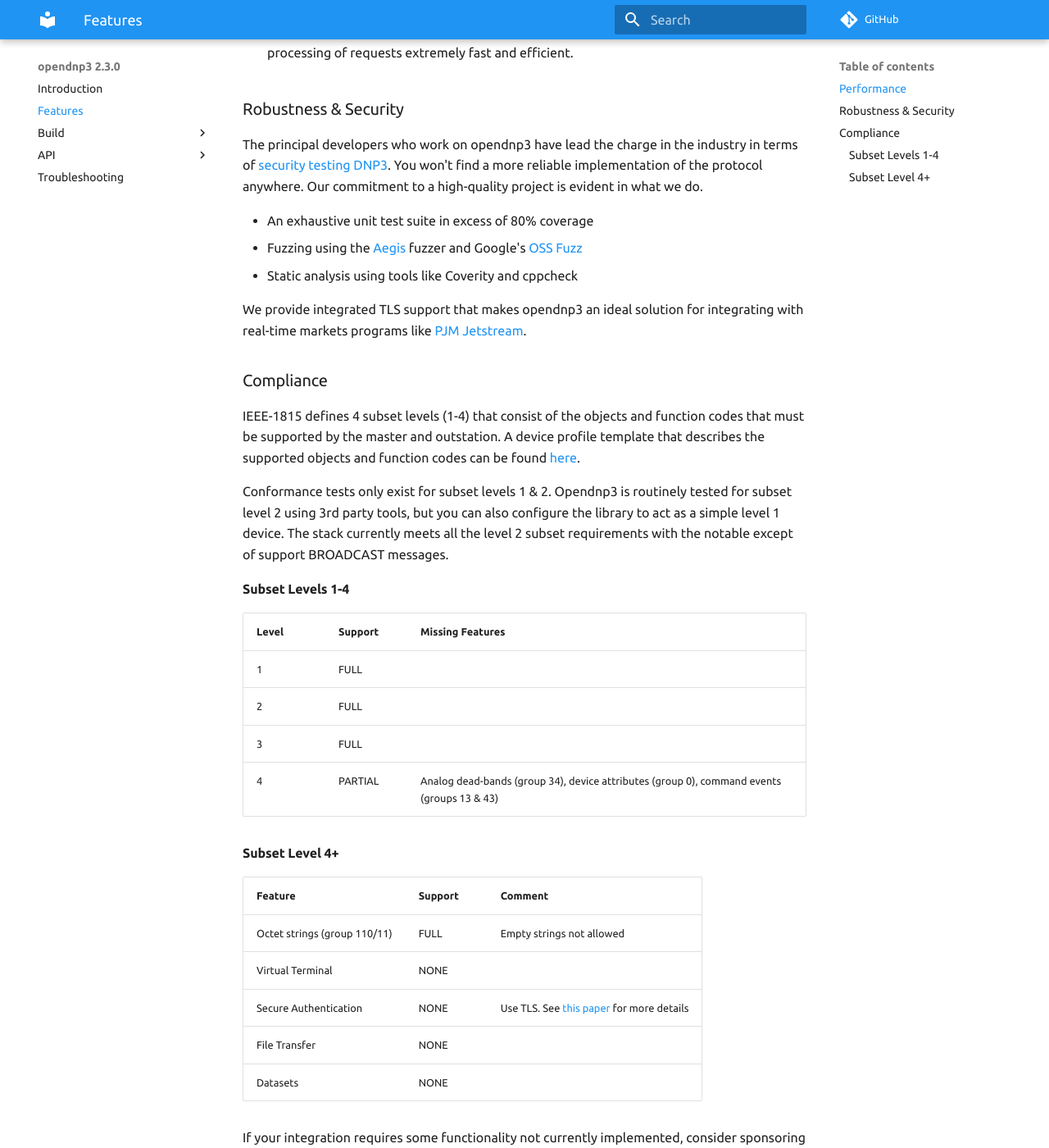
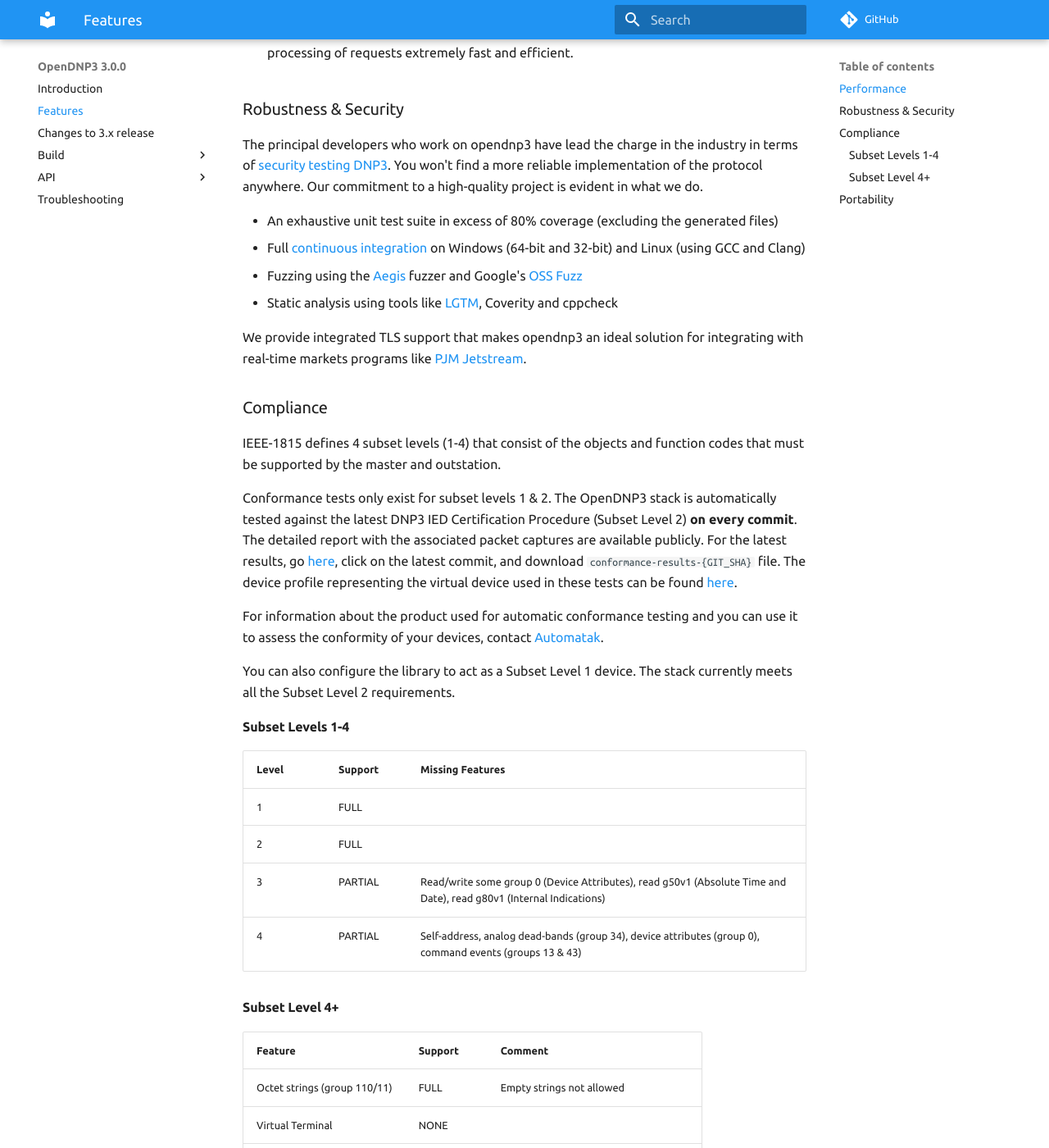
Before and after one commit to dnp3/opendnp3-guide, an MkDocs documentation site: the page built from docs/features/features.md, in a window 1280 px wide and 1400 px high, scrolled down 359 px. Shown: the whole window at 82% size. Built offline with MkDocs 1.6.1 and Material for MkDocs 9.7.7, drawn with Linux system fonts in a browser that asks for light colours; comment, search, counter and statistics services are not loaded; some of the changed text lies outside the part shown.

Commit message:
Added 3.0 changelog and updated the features page.

```diff
--- a/docs/features/features.md
+++ b/docs/features/features.md
@@ -1,32 +1,56 @@
 ### Performance
 
-Opendnp3 is engineered to perform exceptionally well for large systems with hundreds or even thousands of concurrent sessions:
+OpenDNP3 is engineered to perform exceptionally well for large systems with
+hundreds or even thousands of concurrent sessions:
 
-* The protocol stack uses non-blocking I/O and runs on a thread-pool. This makes it extremely memory and CPU efficient at scale.
+* The protocol stack uses non-blocking I/O and runs on a thread-pool. This makes
+  it extremely memory and CPU efficient at scale.
 
-* Zero-copy / zero-allocation parsing. When parsing an application layer message, the parser doesn't create a full object model
-representation of the message. This makes the processing of requests extremely fast and efficient.
+* Zero-copy / zero-allocation parsing. When parsing an application layer
+  message, the parser doesn't create a full object model representation of the
+  message. This makes the processing of requests extremely fast and efficient.
 
 ### Robustness & Security
 
-The principal developers who work on opendnp3 have lead the charge in the industry in terms of [security testing DNP3](https://www.automatak.com/robus).
-You won't find a more reliable implementation of the protocol anywhere. Our commitment to a high-quality project is evident in what we do.
+The principal developers who work on opendnp3 have lead the charge in the
+industry in terms of [security testing DNP3](https://www.automatak.com/robus).
+You won't find a more reliable implementation of the protocol anywhere. Our
+commitment to a high-quality project is evident in what we do.
 
-* An exhaustive unit test suite in excess of 80% coverage
-* Fuzzing using the [Aegis](https://www.automatak.com/aegis) fuzzer and Google's [OSS Fuzz](https://github.com/google/oss-fuzz)
-* Static analysis using tools like Coverity and cppcheck
+* An exhaustive unit test suite in excess of 80% coverage (excluding the
+  generated files)
+* Full [continuous integration](https://github.com/dnp3/opendnp3/actions) on
+  Windows (64-bit and 32-bit) and Linux (using GCC and Clang)
+* Fuzzing using the [Aegis](https://www.automatak.com/aegis) fuzzer and Google's
+  [OSS Fuzz](https://github.com/google/oss-fuzz)
+* Static analysis using tools like
+  [LGTM](https://lgtm.com/projects/g/dnp3/opendnp3/context:cpp), Coverity and
+  cppcheck
 
-We provide integrated TLS support that makes opendnp3 an ideal solution for integrating with real-time markets programs like
-[PJM Jetstream](http://www.pjm.com/markets-and-operations/etools/jetstream.aspx).
+We provide integrated TLS support that makes opendnp3 an ideal solution for
+integrating with real-time markets programs like [PJM
+Jetstream](http://www.pjm.com/markets-and-operations/etools/jetstream.aspx).
 
 ### Compliance
 
-IEEE-1815 defines 4 subset levels (1-4) that consist of the objects and function codes that must be supported by the master and
-outstation. A device profile template that describes the supported objects and function codes can be found [here](https://github.com/dnp3/opendnp3/blob/master/profile/opendnp3_profile.xml).
+IEEE-1815 defines 4 subset levels (1-4) that consist of the objects and function
+codes that must be supported by the master and outstation.
 
-Conformance tests only exist for subset levels 1 & 2. Opendnp3 is routinely tested for subset level 2 using 3rd party tools, but
-you can also configure the  library to act as a simple level 1 device. The stack currently meets all the level 2 subset requirements
-with the notable except of support BROADCAST messages.
+Conformance tests only exist for subset levels 1 & 2. The OpenDNP3 stack is
+automatically tested against the latest DNP3 IED Certification Procedure (Subset
+Level 2) **on every commit**. The detailed report with the associated packet
+captures are available publicly. For the latest results, go
+[here](https://github.com/dnp3/opendnp3/actions?query=branch%3Adevelop), click
+on the latest commit, and download `conformance-results-{GIT_SHA}` file. The
+device profile representing the virtual device used in these tests can be found
+[here](https://github.com/dnp3/opendnp3/blob/develop/profile/opendnp3_profile.xml).
+
+For information about the product used for automatic conformance testing and you
+can use it to assess the conformity of your devices, contact
+[Automatak](https://www.automatak.com/).
+
+You can also configure the library to act as a Subset Level 1 device. The stack
+currently meets all the Subset Level 2 requirements.
 
 #### Subset Levels 1-4
 
@@ -34,8 +58,8 @@
 |---------|---------|-----------------------------------------------|
 |    1    | FULL    |                                               |
 |    2    | FULL    |                                               |
-|    3    | FULL    |                                               |
-|    4    | PARTIAL | Analog dead-bands (group 34), device attributes (group 0), command events (groups 13 & 43) |
+|    3    | PARTIAL | Read/write some group 0 (Device Attributes), read g50v1 (Absolute Time and Date), read g80v1 (Internal Indications) |
+|    4    | PARTIAL | Self-address, analog dead-bands (group 34), device attributes (group 0), command events (groups 13 & 43) |
 
 #### Subset Level 4+
 
@@ -47,4 +71,18 @@
 | File Transfer                   | NONE    |                                               |
 | Datasets                        | NONE    |                                               |
 
-If your integration requires some functionality not currently implemented, consider sponsoring the additions.
+If your integration requires some functionality not currently implemented,
+consider sponsoring the additions.
+
+### Portability
+
+OpenDNP3 supports Windows and Linux operating systems. The continuous
+integration pipeline validates that it compiles on both platforms with various
+compilers.
+
+Connections can be established using TCP/IP, a serial link, or a UDP connection.
+Note that we do not recommend using UDP for DNP3 connections, and that serial
+communications should only be used if TCP/IP is not available.
+
+To ease usage in existing codebases, C# and Java bindings are also available.
+They expose a complete and easy-to-use interface to interact with the library.
--- a/mkdocs.yml
+++ b/mkdocs.yml
@@ -1,5 +1,5 @@
-site_name: opendnp3 2.3.0
-copyright: 'Copyright Automatak LLC 2015-2019'
+site_name: OpenDNP3 3.0.0
+copyright: 'Copyright Automatak LLC 2015-2020'
 site_description: 'dnp3 scada opendnp3 library documentation'
 repo_url: https://github.com/dnp3/opendnp3
 theme:
@@ -16,6 +16,7 @@
 nav:
 - Introduction: 'index.md'
 - Features: 'features/features.md'
+- Changes to 3.x release: 'features/3.0.md'
 - Build:
   - 'Requirements': 'build/requirements.md'
   - 'Libraries': 'build/libraries.md'
```
Also changed, not shown: docs/features/3.0.md (added, +90 -0 lines), docs/index.md (+17 -9 lines), 1 other file.
